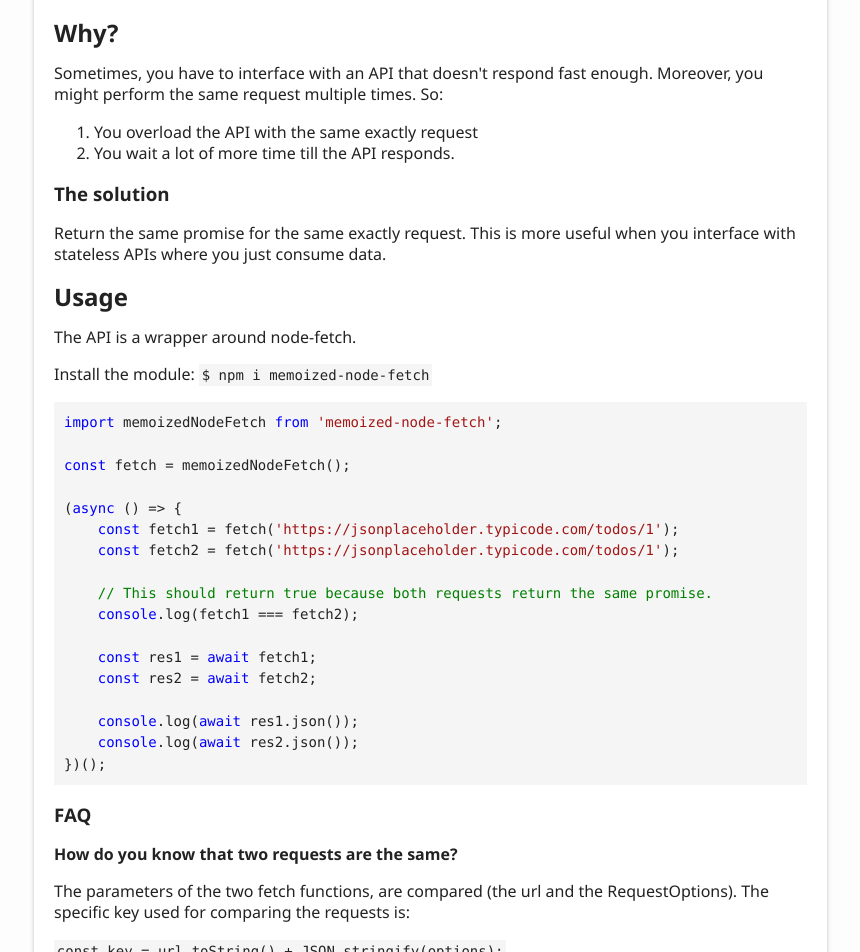
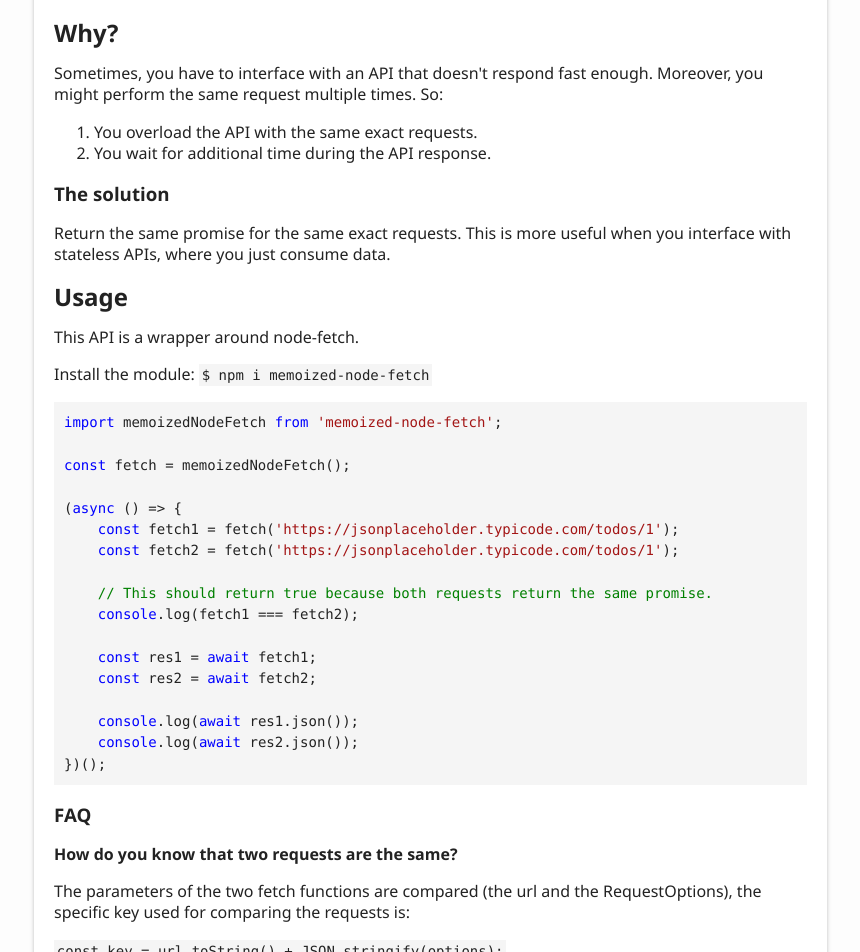
Before and after one commit to chrispanag/memoized-node-fetch, a website: page docs/index.html in a window 1280 px wide. Shown: the part 620-1572 px from the top of the page, without its empty margins (6-866 px from the left). Drawn offline with Linux system fonts and the light colour scheme.

Commit message:
New docs

```diff
--- a/docs/index.html
+++ b/docs/index.html
@@ -74,17 +74,17 @@
 				</a>
 				<p>Sometimes, you have to interface with an API that doesn&#39;t respond fast enough. Moreover, you might perform the same request multiple times. So:</p>
 				<ol>
-					<li>You overload the API with the same exactly request</li>
-					<li>You wait a lot of more time till the API responds.</li>
+					<li>You overload the API with the same exact requests.</li>
+					<li>You wait for additional time during the API response.</li>
 				</ol>
 				<a href="#the-solution" id="the-solution" style="color: inherit; text-decoration: none;">
 					<h3>The solution</h3>
 				</a>
-				<p>Return the same promise for the same exactly request. This is more useful when you interface with stateless APIs where you just consume data.</p>
+				<p>Return the same promise for the same exact requests. This is more useful when you interface with stateless APIs, where you just consume data.</p>
 				<a href="#usage" id="usage" style="color: inherit; text-decoration: none;">
 					<h2>Usage</h2>
 				</a>
-				<p>The API is a wrapper around node-fetch.</p>
+				<p>This API is a wrapper around node-fetch.</p>
 				<p>Install the module: <code>$ npm i memoized-node-fetch</code></p>
 				<pre><code class="language-typescript"><span class="hljs-keyword">import</span> memoizedNodeFetch <span class="hljs-keyword">from</span> <span class="hljs-string">&#x27;memoized-node-fetch&#x27;</span>;
 
@@ -109,7 +109,7 @@
 				<a href="#how-do-you-know-that-two-requests-are-the-same" id="how-do-you-know-that-two-requests-are-the-same" style="color: inherit; text-decoration: none;">
 					<h4>How do you know that two requests are the same?</h4>
 				</a>
-				<p>The parameters of the two fetch functions, are compared (the url and the RequestOptions). The specific key used for comparing the requests is: </p>
+				<p>The parameters of the two fetch functions are compared (the url and the RequestOptions), the specific key used for comparing the requests is: </p>
 				<p><code>const key = url.toString() + JSON.stringify(options);</code></p>
 				<a href="#can-i-use-another-fetch-like-function" id="can-i-use-another-fetch-like-function" style="color: inherit; text-decoration: none;">
 					<h4>Can I use another fetch-like function?</h4>
```
Also changed, not shown: docs/modules/_index_.html (+2 -2 lines).
